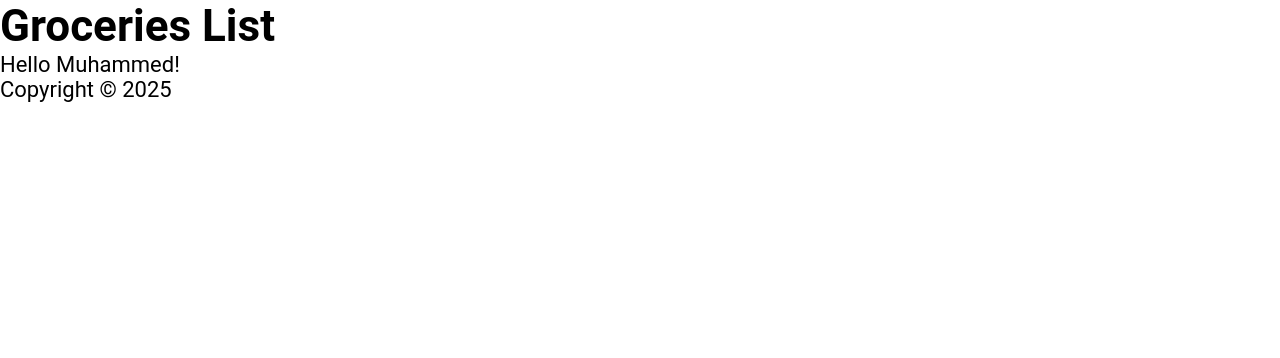
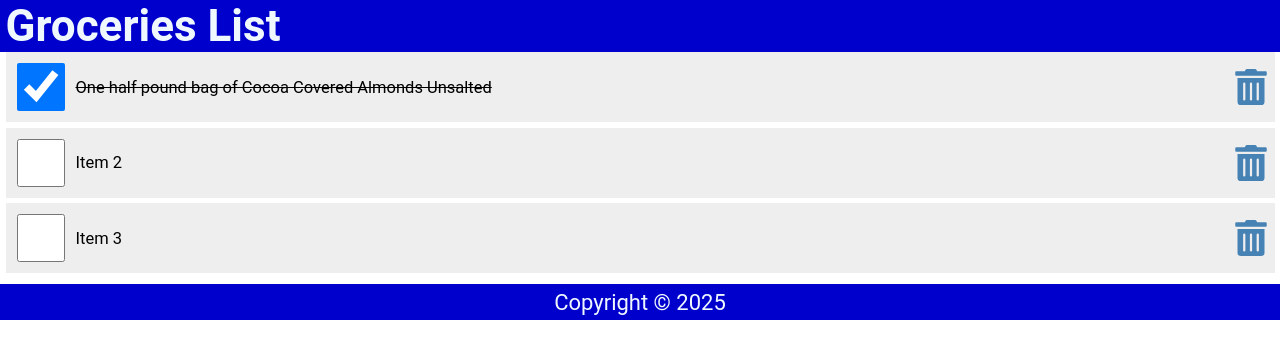
Before and after one commit to bomaolad/groceries-list-n, a React (Create React App) app: page / in a window 1280 px wide. Shown: the top 358 px of the page. Built offline with nearby package versions, Linux system fonts and the light colour scheme.

Commit message:
Add react-icons dependency and refactor components for improved structure

```diff
--- a/package.json
+++ b/package.json
@@ -35,5 +35,8 @@
       "last 1 firefox version",
       "last 1 safari version"
     ]
+  },
+  "devDependencies": {
+    "react-icons": "^5.5.0"
   }
 }
--- a/src/components/Content.jsx
+++ b/src/components/Content.jsx
@@ -1,16 +1,60 @@
 import React from "react";
 import "./index.css";
+import { useState } from "react";
+import { FaTrashAlt } from "react-icons/fa";
 
 const Content = () => {
   const handleName = () => {
     let name = "Muhammed";
     return name;
   };
+  const [items, setItems] = useState([
+    {
+      id: 1,
+      checked: true,
+      item: "One half pound bag of Cocoa Covered Almonds Unsalted",
+    },
+    {
+      id: 2,
+      checked: false,
+      item: "Item 2",
+    },
+    {
+      id: 3,
+      checked: false,
+      item: "Item 3",
+    },
+  ]);
+
+  const handleCheck = (id) => {
+    const listItems = items.map((item) =>
+      item.id === id ? { ...item, checked: !item.checked } : item
+    );
+    setItems(listItems);
+    localStorage.setItem("shoppinglist", JSON.stringify(listItems));
+  };
+
   return (
-    <div>
-      <p>Hello {handleName()}!</p>
-    </div>
+    <main>
+      <ul>
+        {items.map((item) => (
+          <li className="item" key={item.id}>
+            <input
+              type="checkbox"
+              checked={item.checked}
+              onChange={() => handleCheck(item.id)}
+            />
+            <label
+              style={item.checked ? { textDecoration: "line-through" } : null}
+              onDoubleClick={() => handleCheck(item.id)}
+            >
+              {item.item}
+            </label>
+            <FaTrashAlt role="button" tabIndex={0} />
+          </li>
+        ))}
+      </ul>
+    </main>
   );
 };
-
 export default Content;
--- a/src/components/Footer.jsx
+++ b/src/components/Footer.jsx
@@ -4,9 +4,9 @@ import "./index.css";
 const Footer = () => {
   const today = new Date();
   return (
-    <div>
+    <footer>
       <p>Copyright &copy; {today.getFullYear()}</p>
-    </div>
+    </footer>
   );
 };
 
--- a/src/components/Header.jsx
+++ b/src/components/Header.jsx
@@ -2,31 +2,11 @@ import React from "react";
 import "./index.css";
 import { useState } from "react";
 
-const Content = () => {
-  const [items, setItems] = useState([
-    {
-      id: 1,
-      checked: true,
-      item: "One half pound bag of Cocoa Covered Almonds Unsalted",
-    },
-    {
-      id: 2,
-      checked: false,
-      item: "Item 2",
-    },
-    {
-      id: 3,
-      checked: false,
-      item: "Item 3",
-    },
-  ]);
-};
-
 const Header = () => {
   return (
-    <div>
+    <header>
       <h1>Groceries List</h1>
-    </div>
+    </header>
   );
 };
 
```
Also changed, not shown: 1 other file (tests, documents, lock files or other folders).
